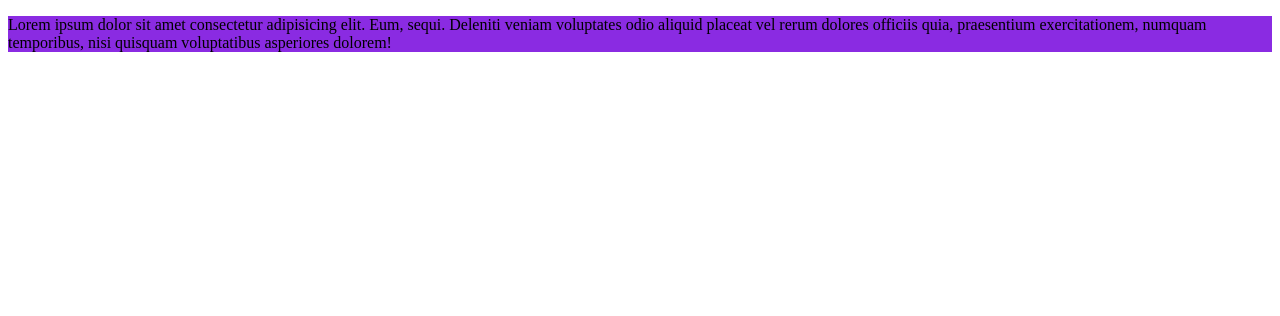
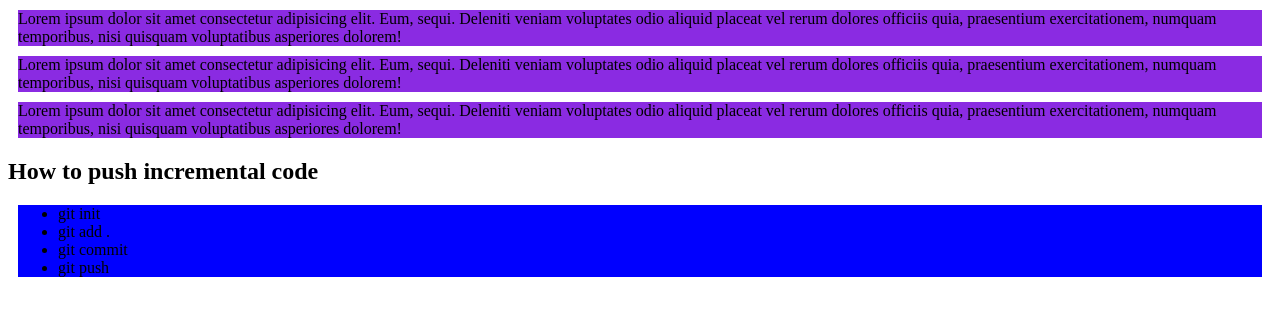
Before and after one commit to khalilulla222/My-simple-website2, a plain HTML site: page index.html in a window 1280 px wide. Drawn offline with Linux system fonts and the light colour scheme.

Commit message:
added the second commit

```diff
--- a/index.html
+++ b/index.html
@@ -8,5 +8,18 @@
 </head>
 <body>
     <p>Lorem ipsum dolor sit amet consectetur adipisicing elit. Eum, sequi. Deleniti veniam voluptates odio aliquid placeat vel rerum dolores officiis quia, praesentium exercitationem, numquam temporibus, nisi quisquam voluptatibus asperiores dolorem!</p>
+    <p>Lorem ipsum dolor sit amet consectetur adipisicing elit. Eum, sequi. Deleniti veniam voluptates odio aliquid placeat vel rerum dolores officiis quia, praesentium exercitationem, numquam temporibus, nisi quisquam voluptatibus asperiores dolorem!</p>
+    <p>Lorem ipsum dolor sit amet consectetur adipisicing elit. Eum, sequi. Deleniti veniam voluptates odio aliquid placeat vel rerum dolores officiis quia, praesentium exercitationem, numquam temporibus, nisi quisquam voluptatibus asperiores dolorem!</p>
+
+    <div>
+        <h2>How to push incremental code</h2>
+        <ul>
+            <li>git init</li>
+            <li>git add .</li>
+            <li>git commit</li>
+            <li>git push</li>
+
+        </ul>
+    </div>
 </body>
 </html>
--- a/style/blog.css
+++ b/style/blog.css
@@ -1,3 +1,12 @@
 p{
     background-color:blueviolet;
+    margin: 10px;
+
 }
+ul{
+    background-color: blue;
+    margin: 10px;
+}
+li{
+    padding: ;
+}
```
